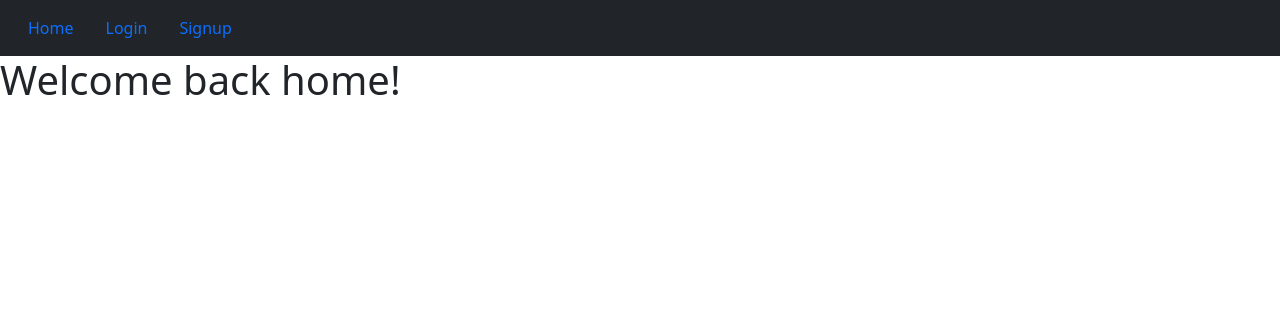
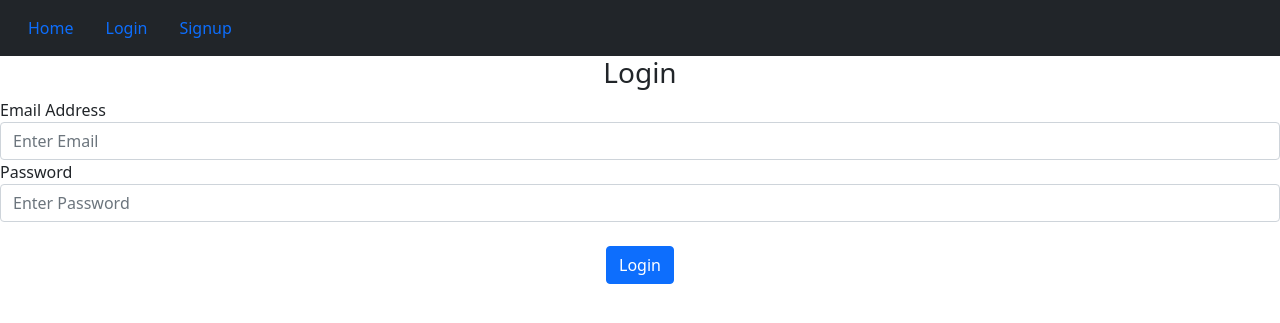
Before and after one commit to JagTheFriend/Python-Blog, a Flask app: page /login in a window 1280 px wide. Shown: the top 323 px of the page. Run offline with Flask 2, Linux system fonts and the light colour scheme.

Commit message:
Created login page

```diff
--- a/website/templates/login.html
+++ b/website/templates/login.html
@@ -1,5 +1,20 @@
 {% extends "base.html" %}
-{% block title %}Hello{% endblock %}
+{% block title %}Login{% endblock %}
+
 {% block content %}
-<h1>Welcome back home!</h1>
+<form method="POST">
+    <h3 align="center">Login</h3>
+    <div class="form-group">
+        <!-- All we need is an email and password -->
+        <label for="email">Email Address</label>
+        <input type="text" id="email" name="email" class="form-control" placeholder="Enter Email">
+
+        <label for="password">Password</label>
+        <input type="password" id="password" name="password" class="form-control" placeholder="Enter Password">
+        <br>
+        <div align="center">
+            <button class="btn btn-primary" type="submit">Login</button>
+        </div>
+    </div>
+</form>
 {% endblock %}
```
